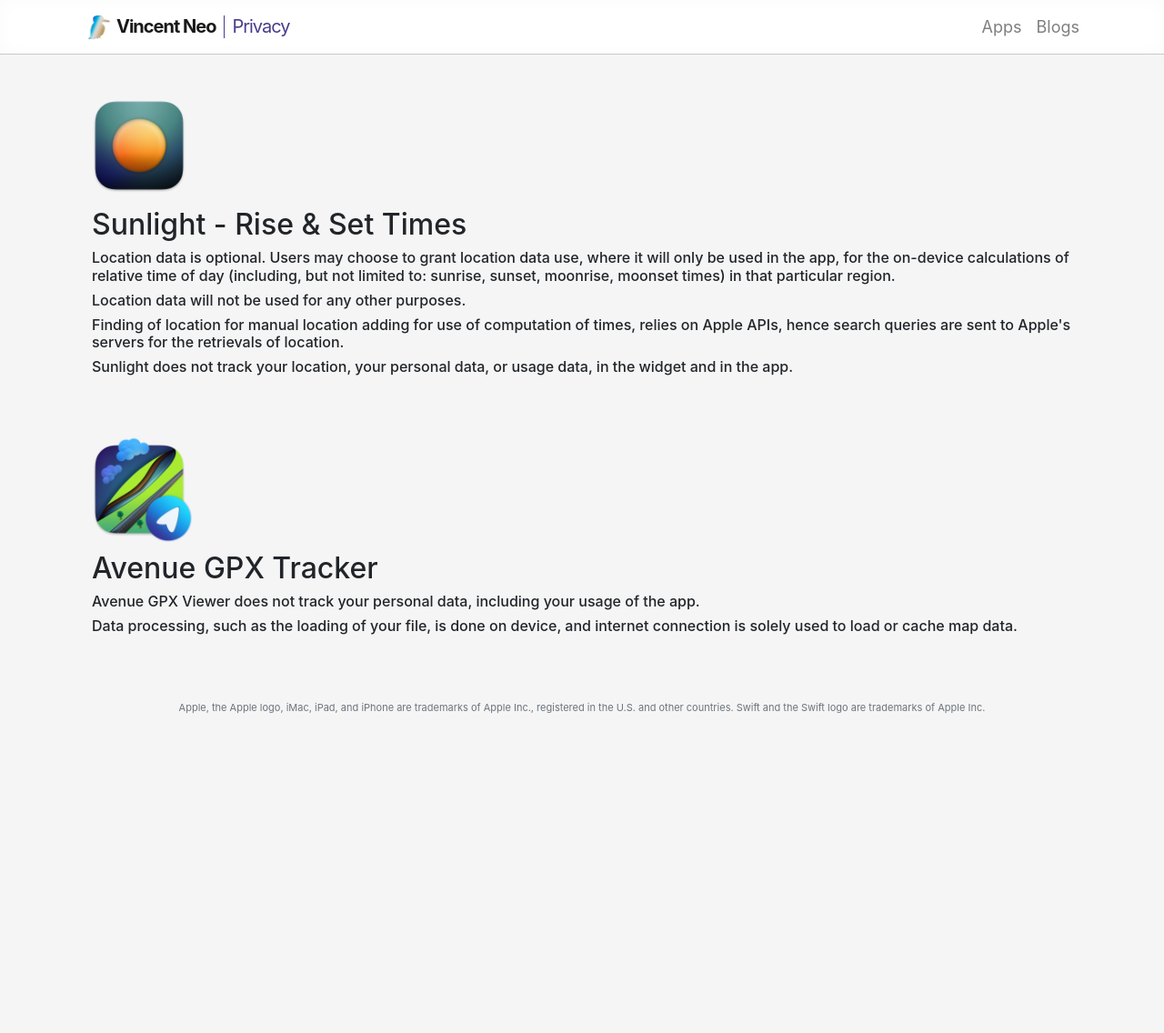
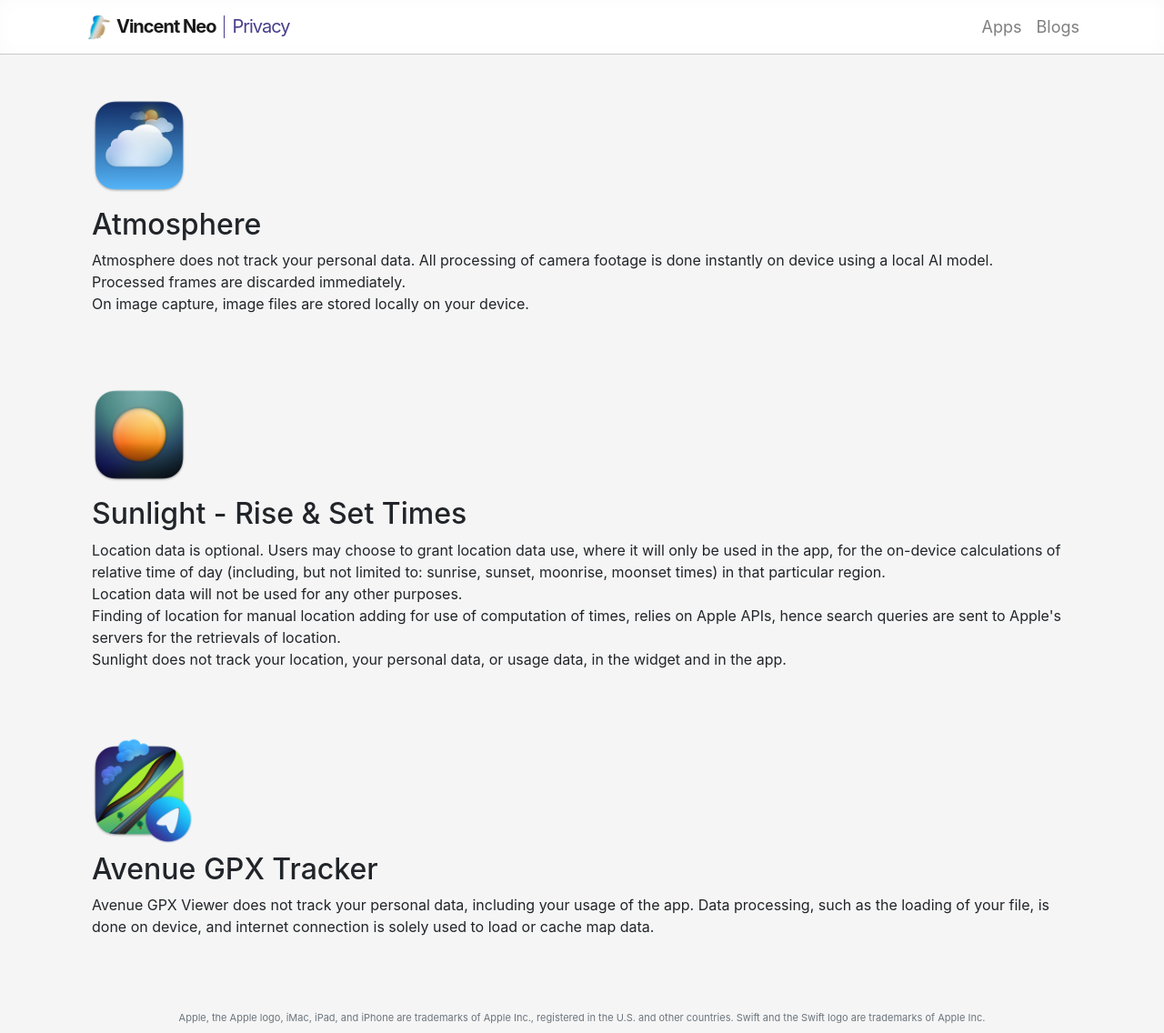
Before and after one commit to vincentneo/vincentneo.github.io, a Jekyll site: the page privacy.html, which Jekyll copies as it is, in a window 1280 px wide and 1136 px high. Shown: the whole window at 91% size. Built offline with Jekyll 4.4.1, drawn with Linux system fonts in a browser that asks for light colours.

Commit message:
Update privacy.html

```diff
--- a/privacy.html
+++ b/privacy.html
@@ -63,18 +63,31 @@
 
 		<div class="container">
 			<div class="p-3">
+				<img src="images/AppIcons/Atmosphere.png" class="mt-4 mb-2 app" style="width: 120px" alt="Atmosphere app icon"/>
+				<h2>Atmosphere</h2>
+				<p>
+					Atmosphere does not track your personal data. All processing of camera footage is done instantly on device using a local AI model.<br/>
+					Processed frames are discarded immediately.<br/>
+					On image capture, image files are stored locally on your device.
+				</p>
+			</div>
+			<div class="p-3">
 				<img src="images/AppIcons/Sunlight.png" class="mt-4 mb-2 app" style="width: 120px" alt="sunlight app icon"/>
 				<h2>Sunlight - Rise &amp; Set Times</h2>
-				<h6>Location data is optional. Users may choose to grant location data use, where it will only be used in the app, for the on-device calculations of relative time of day (including, but not limited to: sunrise, sunset, moonrise, moonset times) in that particular region.</h6>
-				<h6>Location data will not be used for any other purposes.</h6>
-				<h6>Finding of location for manual location adding for use of computation of times, relies on Apple APIs, hence search queries are sent to Apple's servers for the retrievals of location.</h6>
-				<h6>Sunlight does not track your location, your personal data, or usage data, in the widget and in the app.</h6>
+				<p>
+					Location data is optional. Users may choose to grant location data use, where it will only be used in the app, for the on-device calculations of relative time of day (including, but not limited to: sunrise, sunset, moonrise, moonset times) in that particular region.<br/>
+					Location data will not be used for any other purposes.<br/>
+					Finding of location for manual location adding for use of computation of times, relies on Apple APIs, hence search queries are sent to Apple's servers for the retrievals of location.<br/>
+					Sunlight does not track your location, your personal data, or usage data, in the widget and in the app.
+				</p>
 			</div>
 			<div class="p-3">
 				<img src="images/AppIcons/Avenue.png" class="mt-4 mb-2 app" style="width: 120px" alt="avenue app icon"/>
 				<h2>Avenue GPX Tracker</h2>
-				<h6>Avenue GPX Viewer does not track your personal data, including your usage of the app.</h6>
-				<h6>Data processing, such as the loading of your file, is done on device, and internet connection is solely used to load or cache map data.</h6>
+				<p>
+					Avenue GPX Viewer does not track your personal data, including your usage of the app.
+					Data processing, such as the loading of your file, is done on device, and internet connection is solely used to load or cache map data.
+				</p>
 			</div>
 		</div>
 
```
